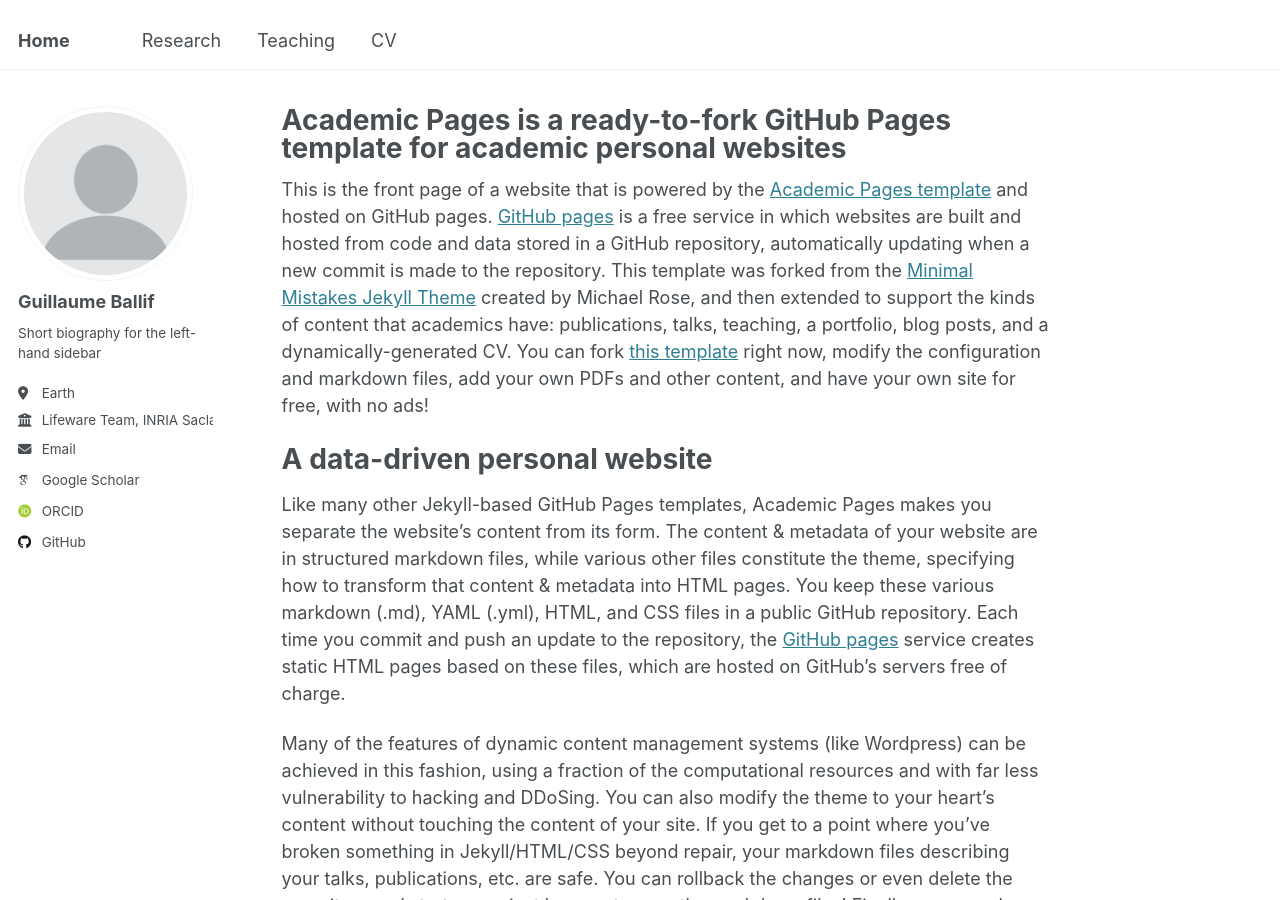
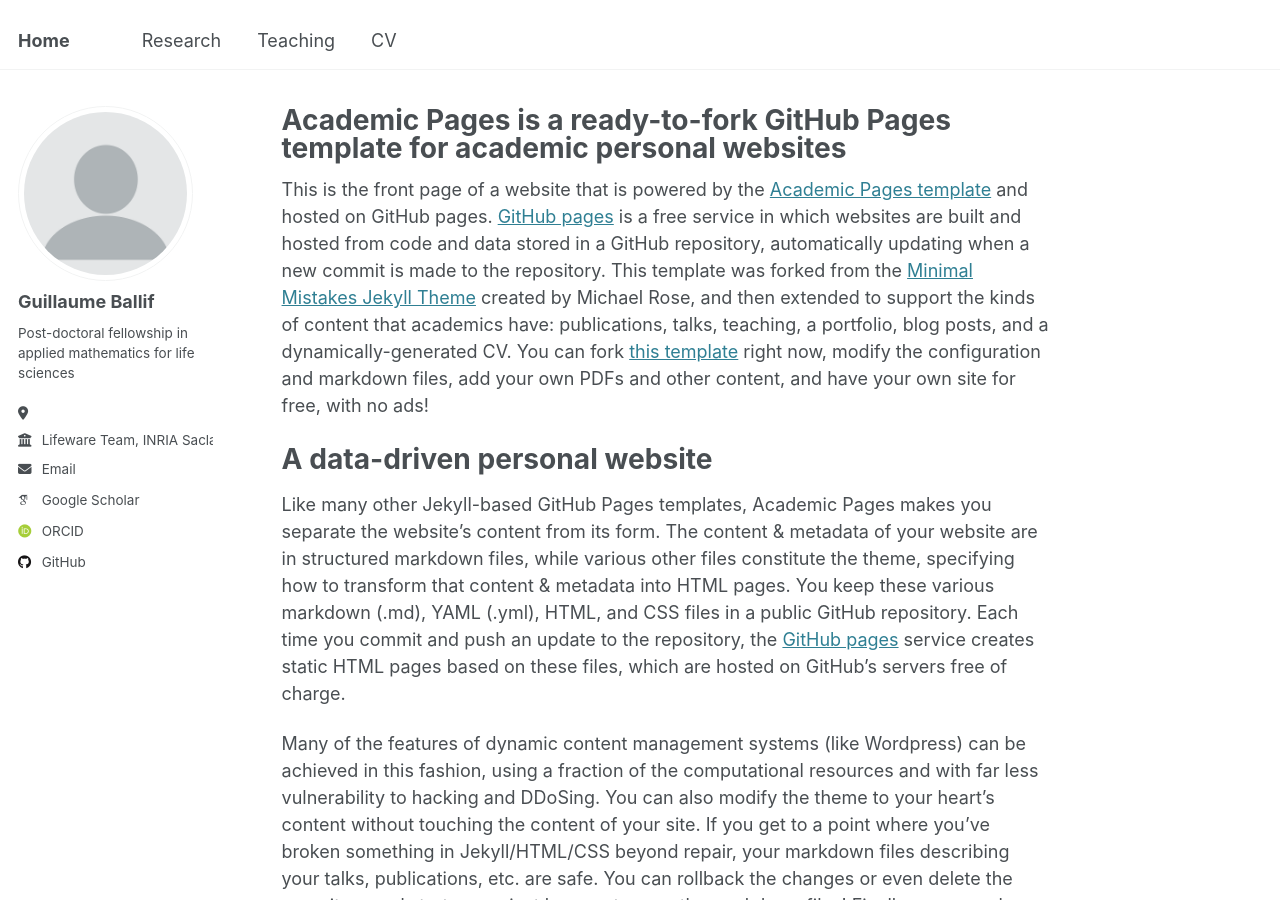
Before and after one commit to guillaumeballif/guillaumeballif.github.io, a Jekyll site: the page built from _pages/about.md, in a window 1280 px wide and 900 px high. Built offline with Jekyll 4.4.1, drawn with Linux system fonts in a browser that asks for light colours; some web fonts are replaced.

Commit message:
Update _config.yml

```diff
--- a/_config.yml
+++ b/_config.yml
@@ -25,8 +25,8 @@
   avatar           : "profile.png"
   name             : "Guillaume Ballif"
   pronouns         : # example: "she/her"
-  bio              : "Short biography for the left-hand sidebar"
-  location         : "Earth"
+  bio              : "Post-doctoral fellowship in applied mathematics for life sciences"
+  location         : ""
   employer         : "Lifeware Team, INRIA Saclay"
   uri              : # URL
   email            : "guillaume.ballif@inria.fr"
```
